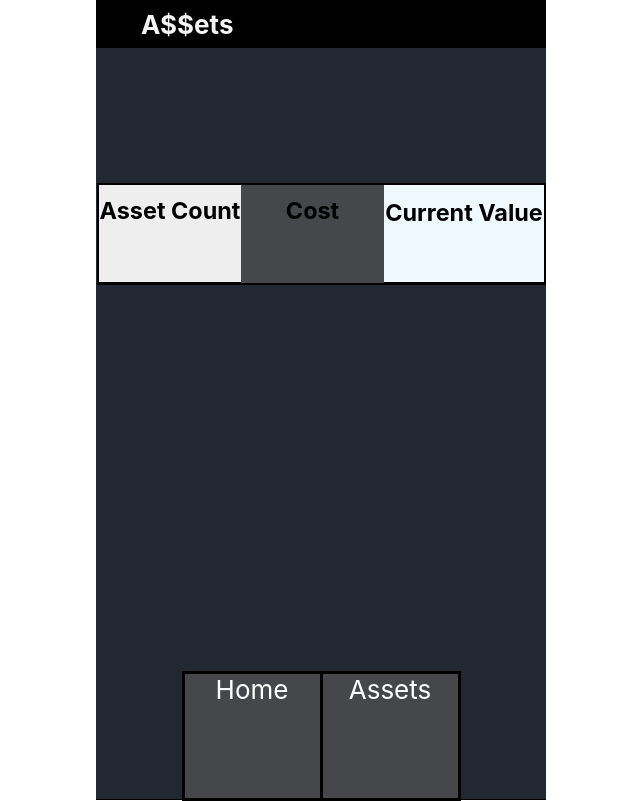
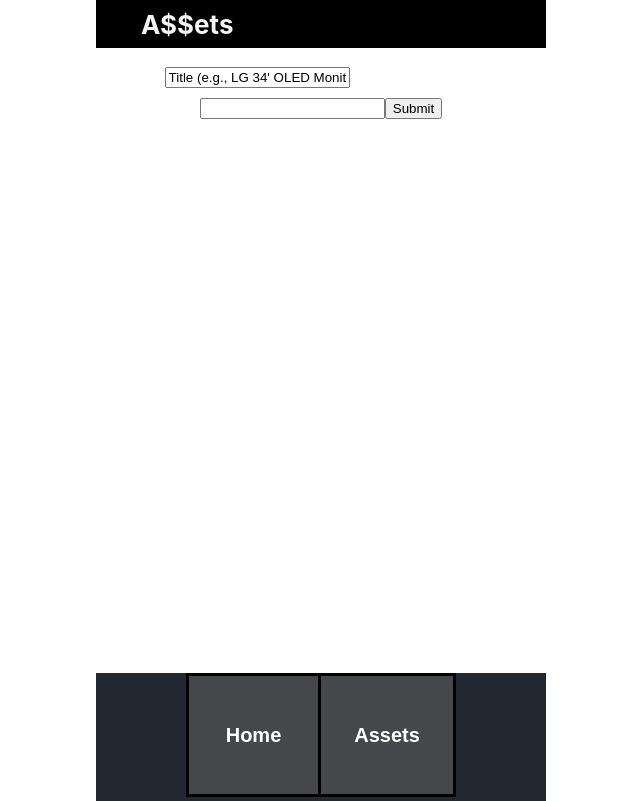
Before and after one commit to Saathvik-Choudhary/my-react-app, a React (Create React App) app: page / in a window 1280 px wide. Shown: the whole page, without its empty margins (319-959 px from the left). Built offline with nearby package versions, Linux system fonts and the light colour scheme.

Commit message:
Only save ui left

```diff
--- a/src/App.css
+++ b/src/App.css
@@ -34,17 +34,19 @@
 }
 
 .DynamicContainer{
-  padding-top: 30%;
-  height: 61%;
-  background-color: #222831;
+  padding-top: 2%;
+  height: 77%;
+  background-color: white;
 }
 
 .StaticContainer{
+  align-self: flex-end;
   position: relative;
   display: flex;
   justify-content: center;
   height: 16%;
   background-color: #222831;
+
 }
 
 .AssetsButton {
@@ -64,3 +66,10 @@
   background-color: #45474B;
   border: 3px solid #000;
 }
+
+.contents{
+  position: relative;
+  font-weight: bolder;
+  font-size: 150%;
+  color: white;
+}
--- a/src/App.js
+++ b/src/App.js
@@ -1,5 +1,8 @@
 import './App.css';
 import AssetSummary from './AssetSummary'
+import AssetList from "./AssetList"
+import CreateNewAsset from "./CreateNewAsset"
+import SaveAsset from './SaveAsset';
 
 function App() {
   return (
@@ -11,17 +14,20 @@ function App() {
         </div>
 
         <div className="DynamicContainer">
-          <AssetSummary/>
+          {/*<AssetSummary/>*/}
+          {/*<AssetList/>*/}
+          {/*<CreateNewAsset/>*/}
+          <SaveAsset/>
         </div>
 
         <div className="StaticContainer">
-            <div className="HomeButton">
-                <div >Home</div>
-            </div>
+            <button className="HomeButton">
+                <div className="contents">Home</div>
+            </button>
 
-            <div className='AssetsButton'>
-                <div >Assets</div>
-            </div>
+            <button className='AssetsButton'>
+                <div className="contents">Assets</div>
+            </button>
         </div>
 
 
--- /dev/null
+++ b/src/AssetList.css
@@ -0,0 +1,35 @@
+.assetContainer{
+    position: relative;
+    height: 20%;
+    width: 99%;
+    margin-left: 0.15%;
+    background-color: black;
+    display: flex;
+    border: 2px solid;
+    border-color: black;
+    display:  flex;
+    flex-direction: column;
+
+}
+
+.assetTitle{
+    align-self: flex-start;
+    position: relative;
+    padding-top: 2%;
+    font-weight: bolder;
+    font-size: 90%;
+    color: whitesmoke;
+}
+
+.assetDetails{
+    position: relative;
+    display: flex;
+    justify-content: space-between;
+    flex-direction: row;
+    padding-left: 5%;
+    padding-right: 5%;
+}
+
+.assetAge{
+    position: relative;
+}
--- /dev/null
+++ b/src/AssetList.js
@@ -0,0 +1,19 @@
+import "./AssetList.css"
+
+function AssetList(){
+    return(
+        <div className="assetContainer">
+            <div className="assetTitle">Asset Title</div>
+            <br/>
+            <div className="assetDetails">
+                <div className="assetAge">4y 5m</div>
+                <div className="assetAge">23%</div>
+                <div className="assetAge">245243</div>
+                <div className="assetAge">234234</div>
+            </div>
+        </div>
+
+    )
+}
+
+export default AssetList;
--- a/src/AssetSummary.css
+++ b/src/AssetSummary.css
@@ -1,4 +1,5 @@
 .Summary-Container{
+    margin-top: 16%;
     position: relative;
     height: 20%;
     width: 99%;
--- a/src/AssetSummary.js
+++ b/src/AssetSummary.js
@@ -15,7 +15,6 @@ function AssetSummary(){
                 <div className="content">Current Value</div>
             </div>
 
-
         </div>
     )
 }
--- /dev/null
+++ b/src/CreateNewAsset.css
@@ -0,0 +1,13 @@
+.newAsset{
+    position: relative;
+    background-color: aqua;
+    height: 18%;
+    width: 100%;
+    text-align: left;
+
+}
+
+.ButtonName{
+    padding-left: 2%;
+    font-size:xx-large;
+}
--- /dev/null
+++ b/src/CreateNewAsset.js
@@ -0,0 +1,9 @@
+import "./CreateNewAsset.css"
+
+function CreateNewAsset(){
+    return(
+        <button className="newAsset"> <div className="ButtonName"> New </div></button>
+    )
+}
+
+export default CreateNewAsset;
--- /dev/null
+++ b/src/SaveAsset.css
@@ -0,0 +1,25 @@
+.SaveContainer{
+    display: flex;
+    flex-direction: column;
+    width: 100%;
+    height: 13%;
+    background-color: white;
+
+}
+
+.SaveButton{
+    padding-top: 4%;
+    float: left;
+    background-color: white;
+    text-align: left;
+    border: 0px;
+    border-color: white;
+    font-size: xx-large;
+    font-weight: bolder;
+}
+
+
+.TitleInput{
+    position: relative;
+    height: 8%;
+}
--- /dev/null
+++ b/src/SaveAsset.js
@@ -0,0 +1,55 @@
+import "./SaveAsset.css"
+
+import React, { useState } from 'react';
+
+
+function SaveAsset(){
+    const [formData, setFormData] = useState({
+        username: '', // Initial state for the username field
+        password: '', // Initial state for the password field
+      });
+
+      // Handler function to update form data when input fields change
+      const handleChange = (event) => {
+        const { name, value } = event.target;
+        setFormData({ ...formData, [name]: value });
+      };
+
+      // Handler function to handle form submission
+      const handleSubmit = (event) => {
+        event.preventDefault(); // Prevent default form submission behavior
+        // Do something with the form data, e.g., send it to a server
+        console.log(formData);
+      };
+
+      return (
+        <form onSubmit={handleSubmit}>
+          <input
+            type="text"
+            className="TitleInput"
+            id="TitleInput"
+            name="TitleInput"
+            value={"Title (e.g., LG 34' OLED Monitor"}
+            onChange={handleChange}
+          />
+
+          <label htmlFor="password">Password:</label>
+          <input
+            type="password"
+            id="password"
+            name="password"
+            value={formData.password}
+            onChange={handleChange}
+          />
+
+          <button type="submit">Submit</button>
+        </form>
+      );
+      {/*
+    return(
+        <div className="SaveContainer">
+        </div>
+    )*/}
+}
+
+export default SaveAsset;
```
